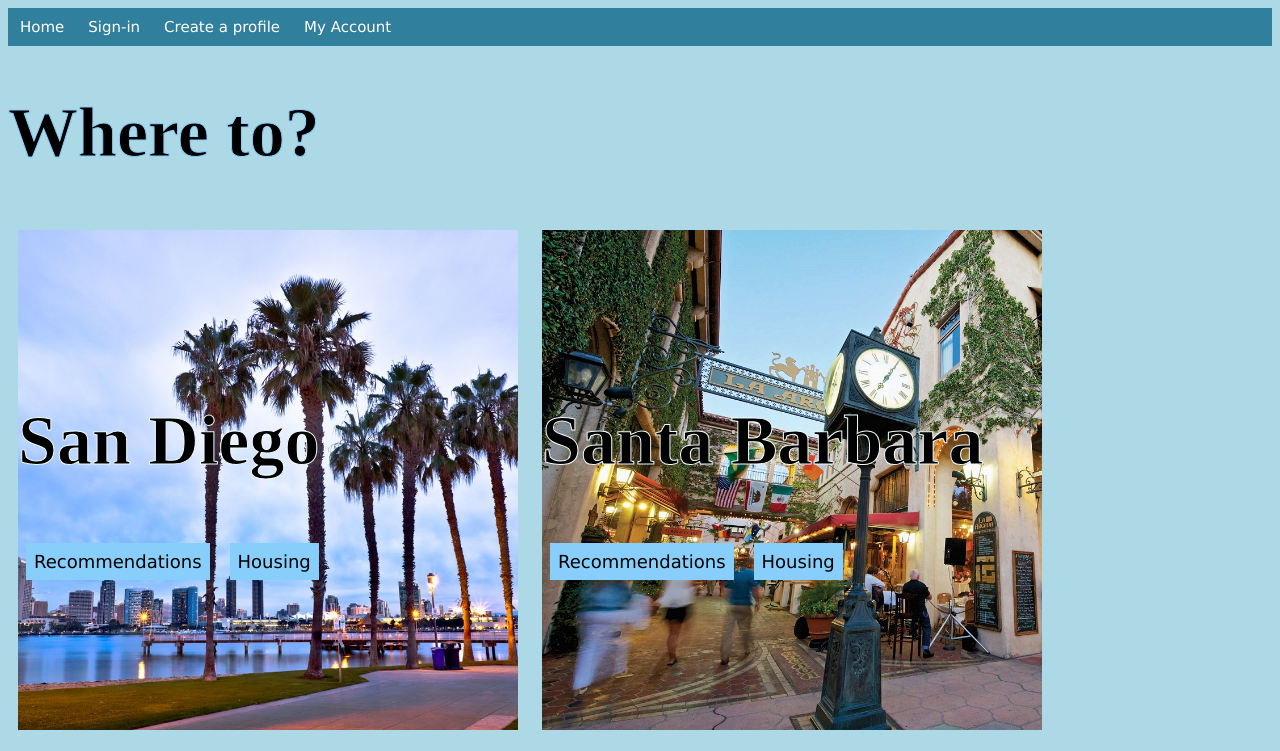
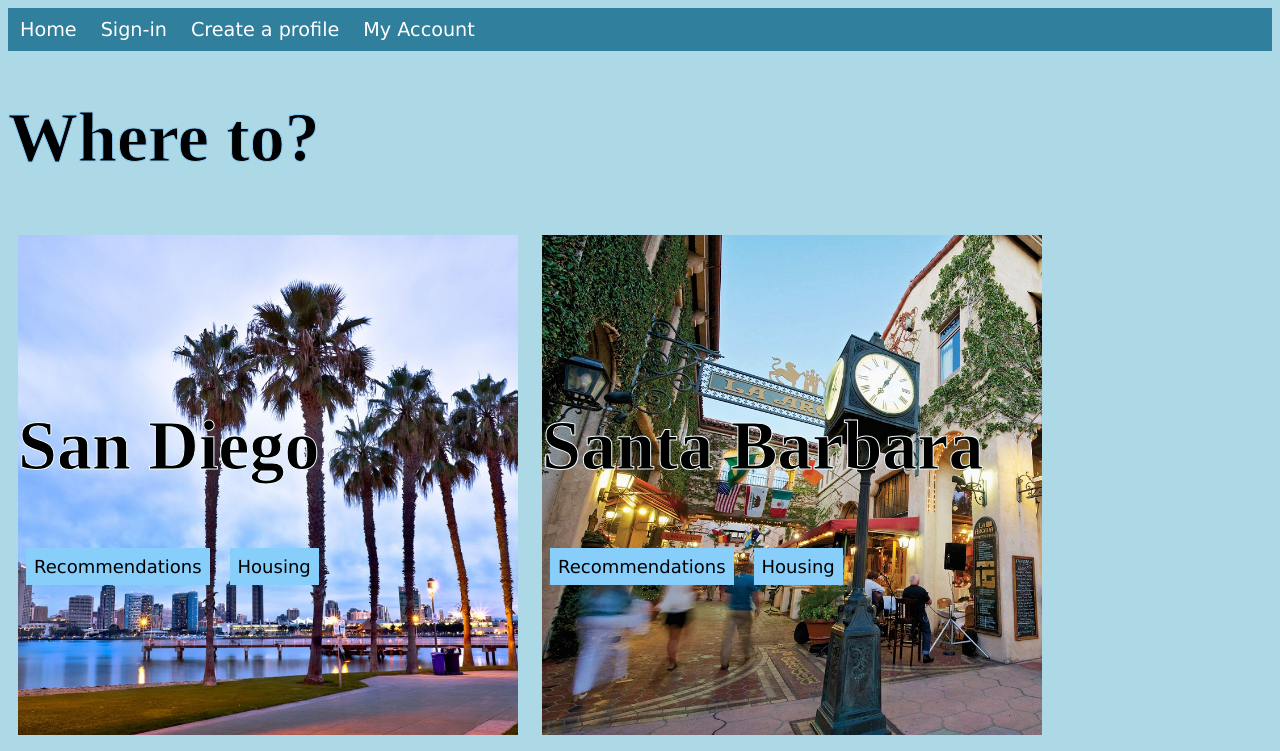
Before and after one commit to cozawa/CSE134B, a plain HTML site: page home.html in a window 1280 px wide. Shown: the top 751 px of the page. Drawn offline with Linux system fonts and the light colour scheme.

Commit message:
Add files via upload

```diff
--- a/home.html
+++ b/home.html
@@ -23,7 +23,7 @@ li a {
     padding: 10px 12px;
     text-decoration: none;
     font-family:verdana;
-    font-size: 15px;
+    font-size: 1.5vw;
 }
 
 li a:hover {
```
Also changed, not shown: housela.html (+1 -1 lines), housesb.html (+1 -1 lines), housesd.html (+1 -1 lines), housesf.html (+1 -1 lines), larec.html (+1 -1 lines), sandiegorec.html (+1 -1 lines), sanfranciscorec.html (+1 -1 lines), santabarbararec.html (+1 -1 lines).
